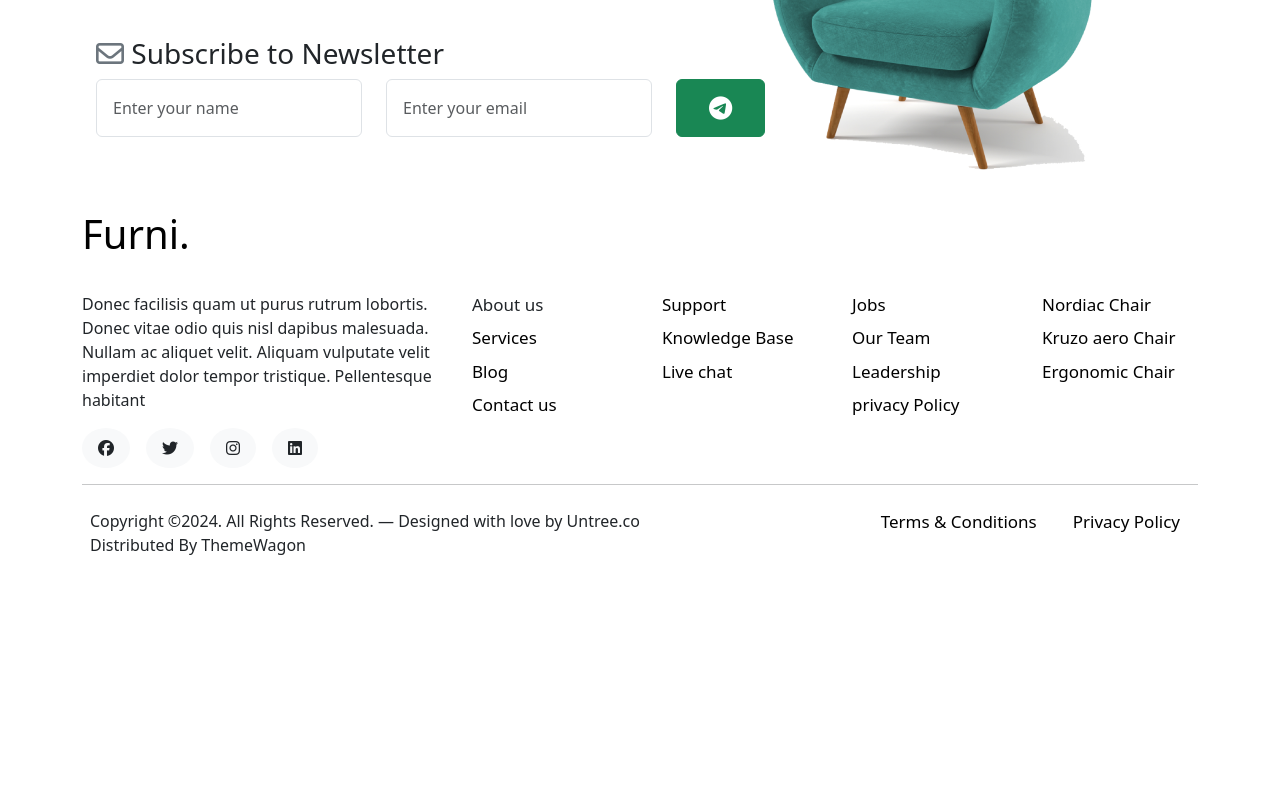
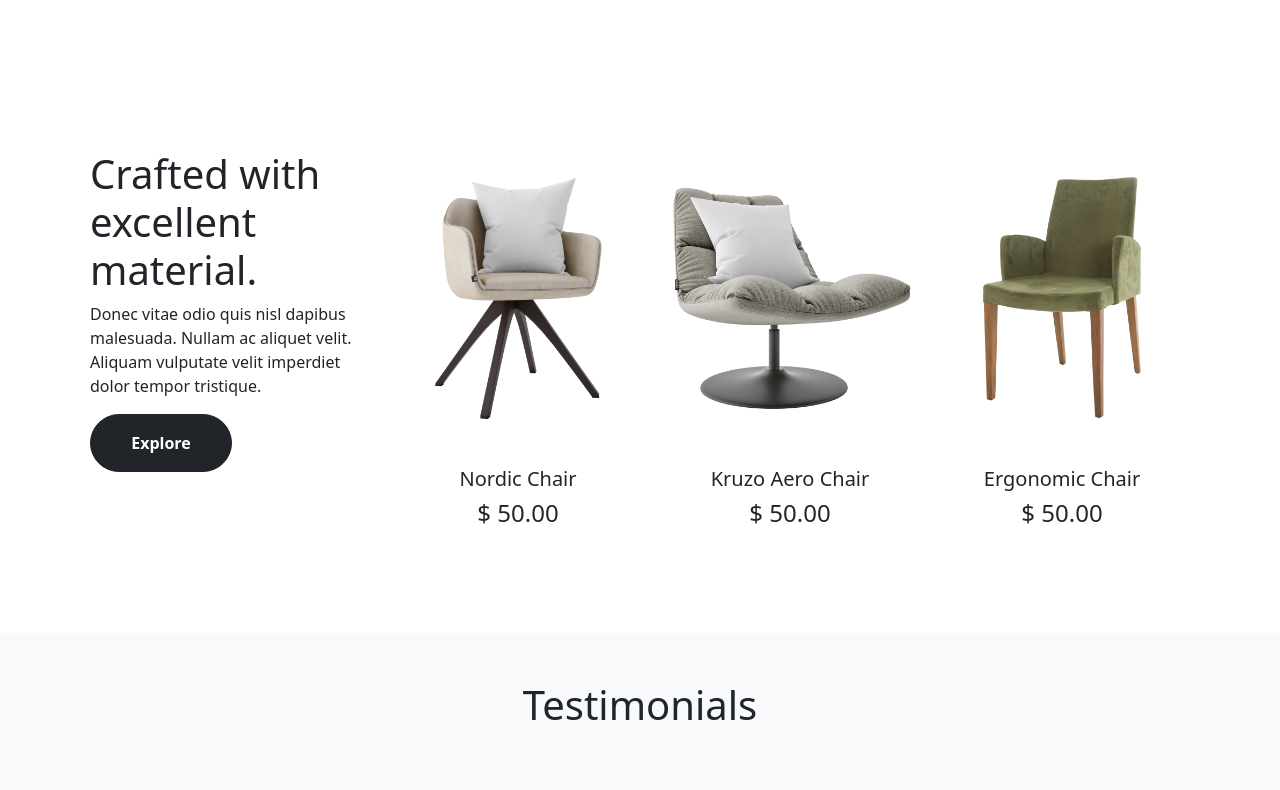
Before and after one commit to aniket-patil7075/Furniture_E-commerce, a React (Vite) app: page /Services in a window 1280 px wide. Shown: the part 540-1330 px from the top of the page. Before the commit the page ends 1121 px from the top, so only its background shows below. Built offline with nearby package versions, Linux system fonts and the light colour scheme; data requests are answered from the project's data file.

Commit message:
Changes in Services compo

```diff
--- a/src/assets/Services.jsx
+++ b/src/assets/Services.jsx
@@ -3,6 +3,9 @@ import { Container } from 'react-bootstrap'
 import Row from 'react-bootstrap/Row';
 import Col from 'react-bootstrap/Col';
 import Button from 'react-bootstrap/Button';
+import Shipping from './Shipping';
+import Craft from './Craft'
+import Testimonials from "./Testimonials";
 
 function Services() {
   return (
@@ -20,6 +23,9 @@ function Services() {
         </Col>
       </Row>
       </Container>
+      <Shipping/>
+      <Craft/>
+      <Testimonials/>
     </div>
   )
 }
```
